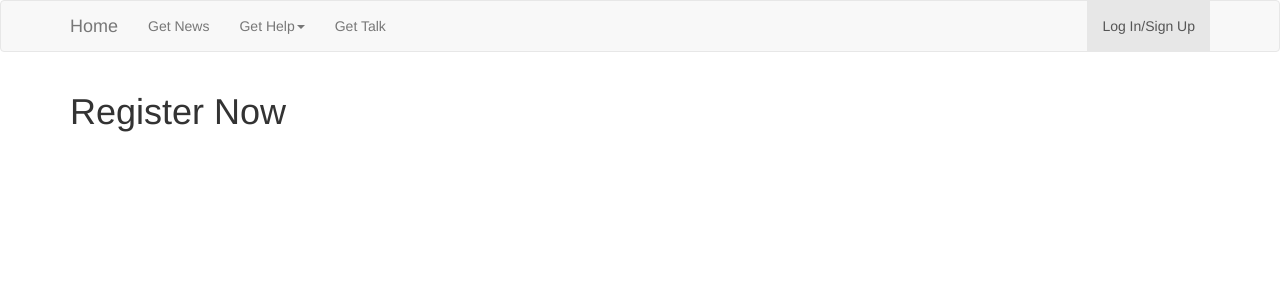
After one commit to crescents720/Team03-COVIDCoach, a Flask app: page /register in a window 1280 px wide. The commit adds this page. Shown: the top 300 px of the page. Run offline with Flask 2, Linux system fonts and the light colour scheme; some libraries are stand-ins or nearby versions.

Commit message:
add navbar active class&add register page

```diff
--- a/app.py
+++ b/app.py
@@ -13,6 +13,11 @@ def index():
     world_dict = listOf2[0]
     usa_dict = listOf2[1]
     return render_template('index.html', world=world_dict, usa=usa_dict, title=title)
+
+
+@app.route('/register')
+def register():
+    return render_template('register.html')
 
 @app.route('/news')
 def news_page():
--- a/templates/navbar.html
+++ b/templates/navbar.html
@@ -8,13 +8,15 @@
         <span class="icon-bar"></span>
         <span class="icon-bar"></span>
       </button>
-      <a class="navbar-brand" href="/">Home</a>
+      <a class="navbar-brand" href="{{ url_for('index') }}">Home</a>
     </div>
 
     <!-- Collect the nav links, forms, and other content for toggling -->
     <div class="collapse navbar-collapse" id="bs-example-navbar-collapse-1">
       <ul class="nav navbar-nav">
-        <li><a href="/news">Get News<span class="sr-only">(current)</span></a></li>
+        <li class="{% if request.endpoint == 'news_page' %}active{% endif %}">
+          <a href="{{ url_for('news_page') }}">Get News</a>
+        </li>
         <li class="dropdown">
           <a href="#" class="dropdown-toggle" data-toggle="dropdown" role="button" aria-haspopup="true" aria-expanded="false">Get Help<span class="caret"></span></a>
           <ul class="dropdown-menu">
@@ -22,7 +24,9 @@
             <li><a href="#">Find closet hospital</a></li>
           </ul>
         </li>
-           <li><a href="/board">Get Talk</a></li>
+           <li class="{% if request.endpoint == 'board_page' %}active{% endif %}">
+             <a href="{{ url_for('board_page') }}">Get Talk</a>
+           </li>
       </ul>
 
 <!--      <form class="navbar-form navbar-left">-->
@@ -33,17 +37,10 @@
 <!--      </form>-->
 
       <ul class="nav navbar-nav navbar-right">
-        <li><a href="#">Log In/Sign Up</a></li>
-<!--        <li class="dropdown">-->
-<!--          <a href="#" class="dropdown-toggle" data-toggle="dropdown" role="button" aria-haspopup="true" aria-expanded="false">Dropdown <span class="caret"></span></a>-->
-<!--          <ul class="dropdown-menu">-->
-<!--            <li><a href="#">Action</a></li>-->
-<!--            <li><a href="#">Another action</a></li>-->
-<!--            <li><a href="#">Something else here</a></li>-->
-<!--            <li role="separator" class="divider"></li>-->
-<!--            <li><a href="#">Separated link</a></li>-->
-<!--          </ul>-->
-<!--        </li>-->
+        <li class="{% if request.endpoint == 'register' %}active{% endif %}">
+          <a href="{{ url_for('register') }}">Log In/Sign Up</a>
+        </li>
+
       </ul>
     </div><!-- /.navbar-collapse -->
   </div><!-- /.container-fluid -->
--- /dev/null
+++ b/templates/register.html
@@ -0,0 +1,5 @@
+{% extends 'base.html' %}
+
+{% block app_content %}
+  <h1>Register Now</h1>
+{% endblock %}
```
